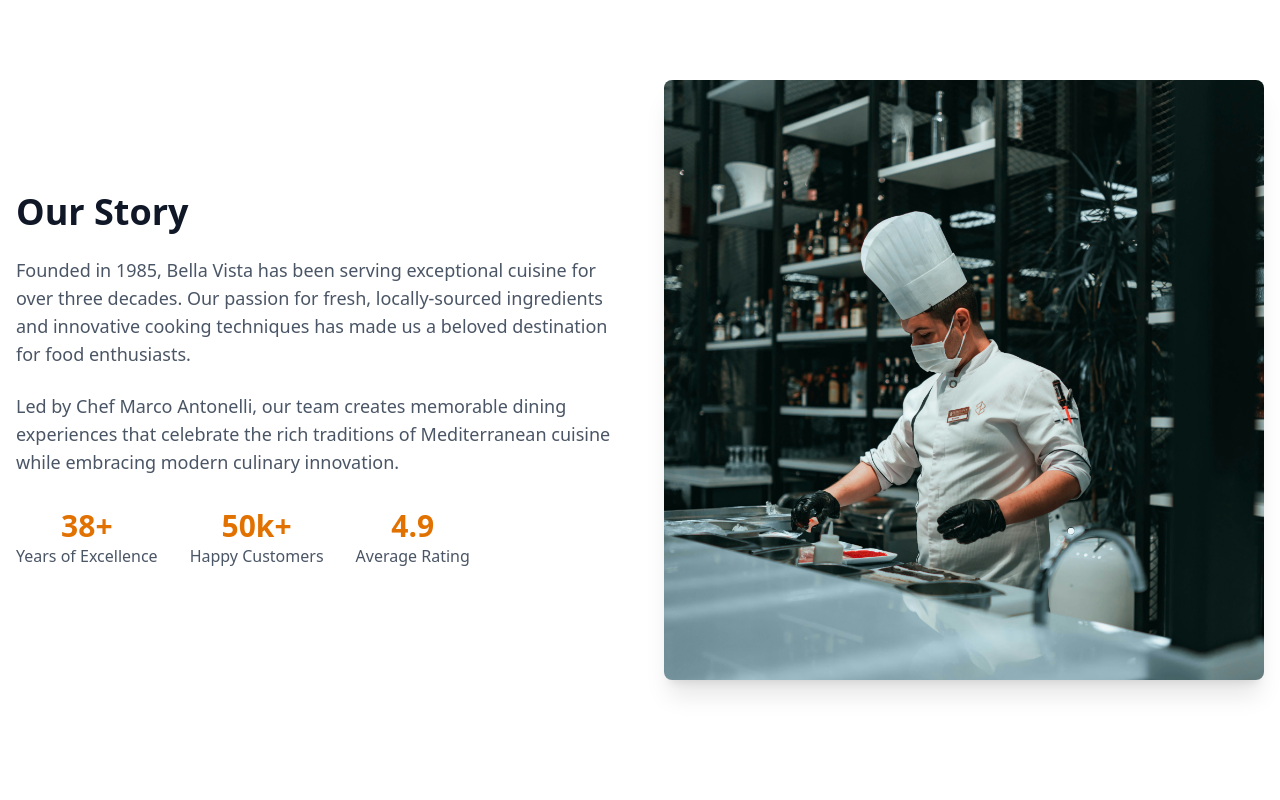
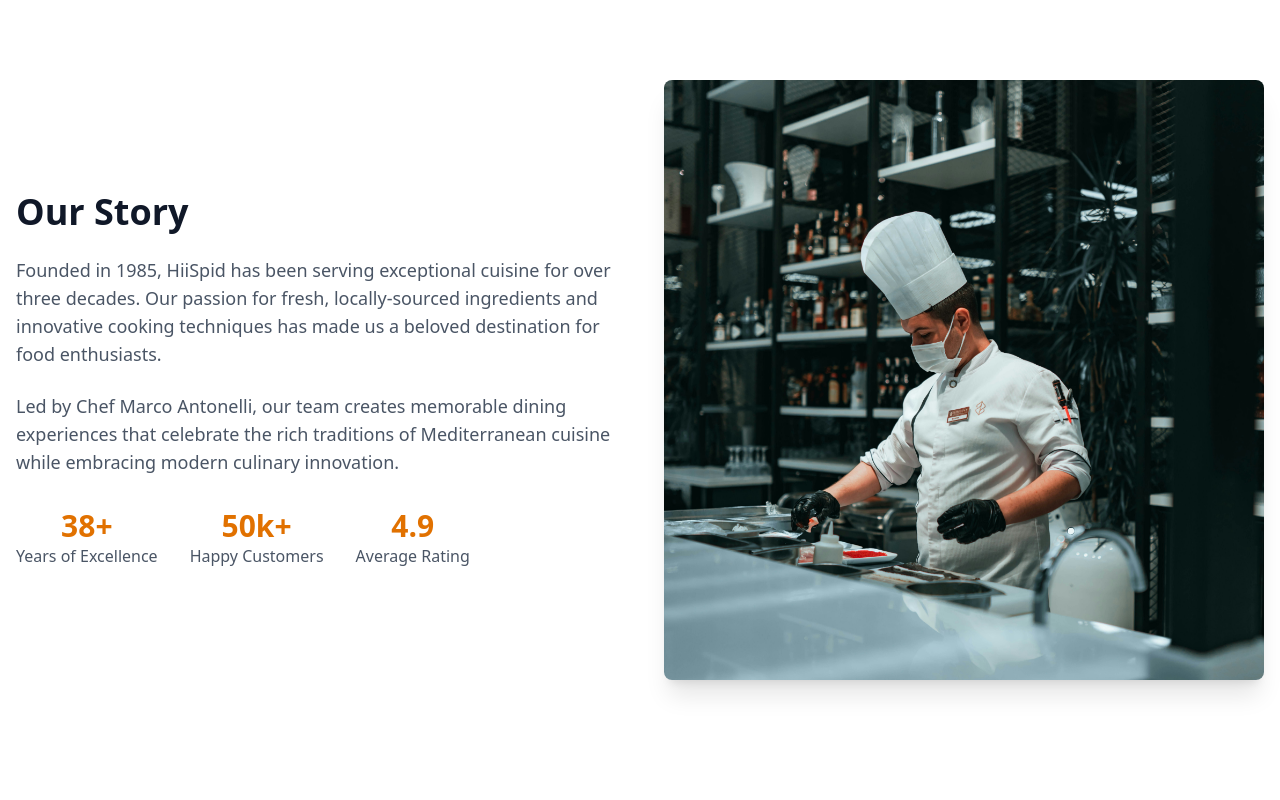
Before and after one commit to comfort-Issifu/HiiSpid, a React (Vite) app: page / in a window 1280 px wide. Shown: the top 800 px of the page. Built offline with nearby package versions, Linux system fonts and the light colour scheme.

Commit message:
change application name

```diff
--- a/src/components/About.jsx
+++ b/src/components/About.jsx
@@ -6,8 +6,8 @@ function About() {
           <div>
             <h2 className="text-4xl font-bold text-gray-900 mb-6">Our Story</h2>
             <p className="text-lg text-gray-600 mb-6">
-              Founded in 1985, Bella Vista has been serving exceptional cuisine
-              for over three decades. Our passion for fresh, locally-sourced
+              Founded in 1985, HiiSpid has been serving exceptional cuisine for
+              over three decades. Our passion for fresh, locally-sourced
               ingredients and innovative cooking techniques has made us a
               beloved destination for food enthusiasts.
             </p>
--- a/src/components/Hero.jsx
+++ b/src/components/Hero.jsx
@@ -9,7 +9,7 @@ function Hero() {
       />
       <div className="absolute inset-0 bg-black/40" />
       <div className="relative z-10 text-center text-white max-w-4xl mx-auto px-4">
-          <h1 className="text-5xl md:text-7xl font-bold mb-6">Bella Vista</h1>
+        <h1 className="text-5xl md:text-7xl font-bold mb-6">HiiSpid</h1>
         <p className="text-xl md:text-2xl mb-8 font-light">
           Experience culinary excellence in the heart of the city
         </p>
@@ -35,4 +35,4 @@ function Hero() {
   );
 }
 
-export default Hero
+export default Hero;
```
Lines whose indentation alone changed are shown as unchanged.
